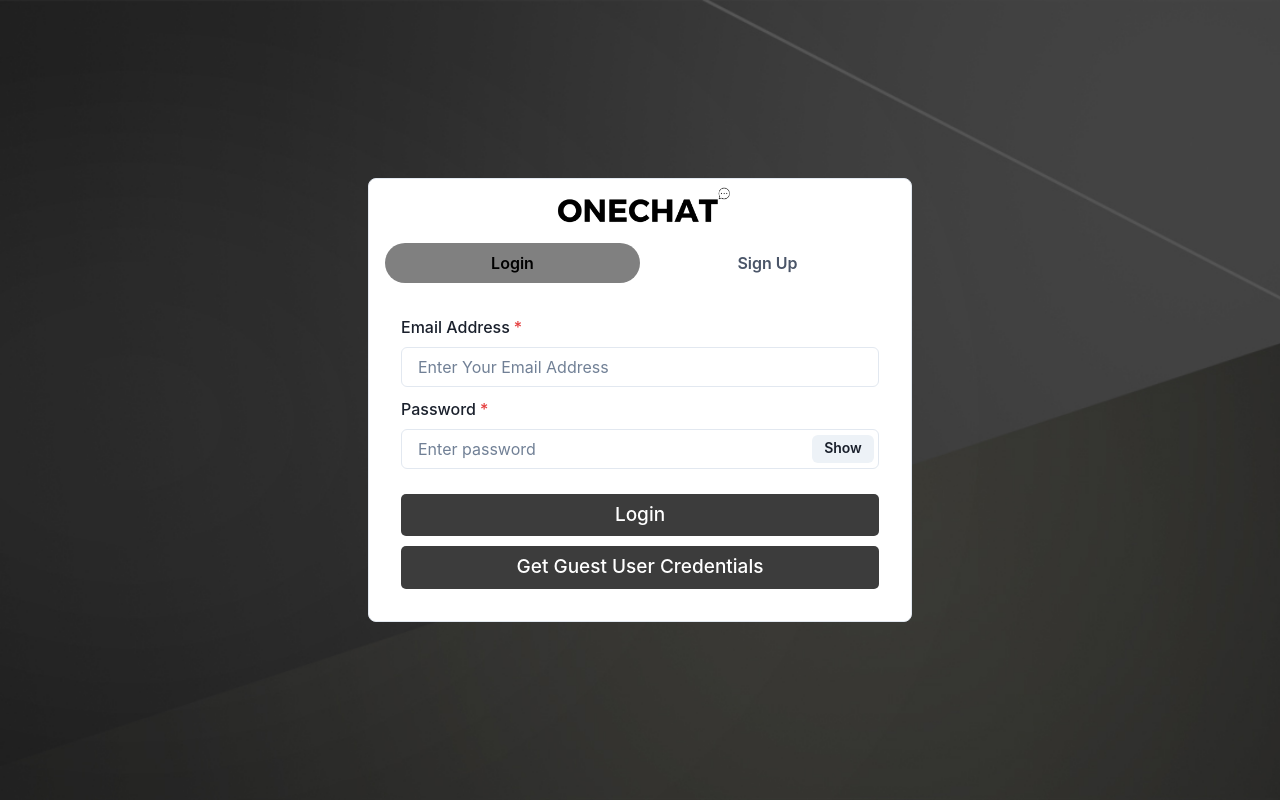
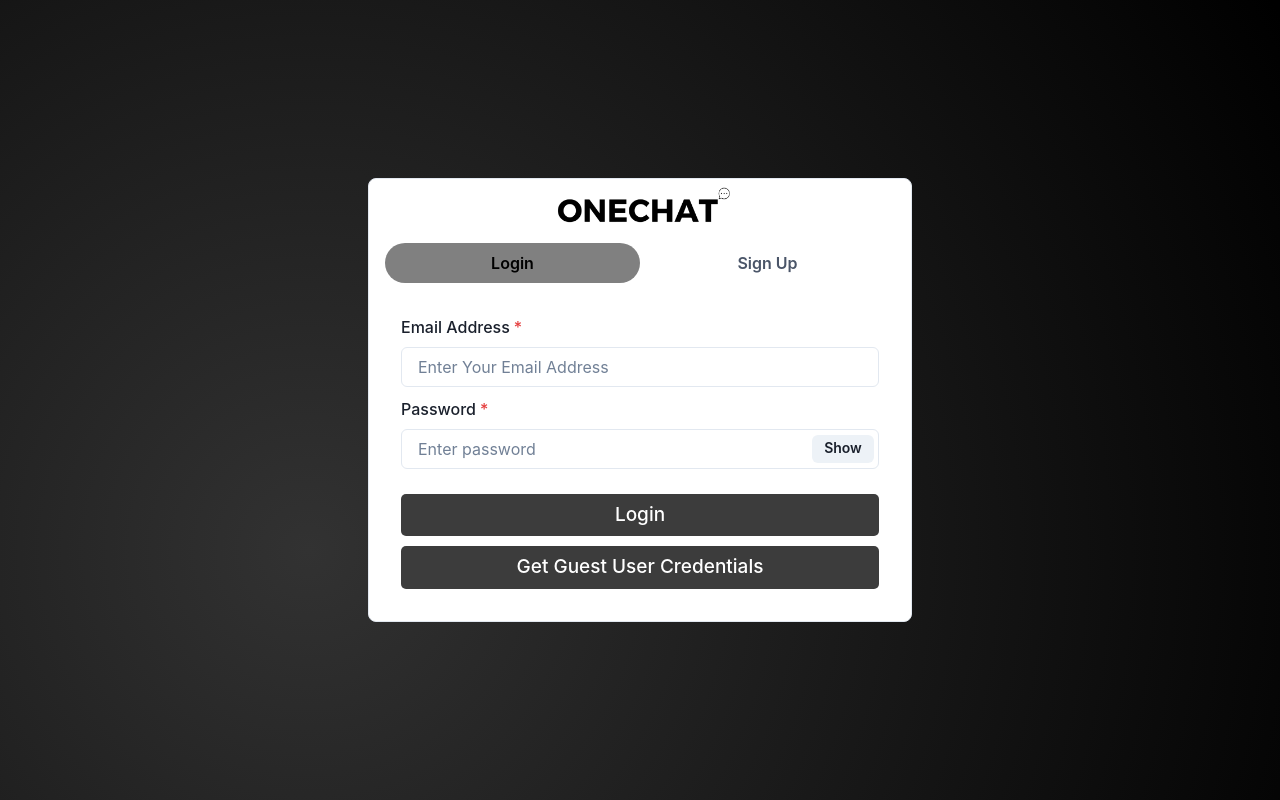
Before and after one commit to vedant-thakre/Onechat-frontend, a React (Create React App) app: page / in a window 1280 px wide. Built offline with nearby package versions, Linux system fonts and the light colour scheme.

Commit message:
background changed

```diff
--- a/src/App.css
+++ b/src/App.css
@@ -3,9 +3,6 @@
 .App {
   min-height: 100vh;
   display: flex;
-  background-image: url("./—Pngtree—dark\ gray\ minimalist\ geometric\ background_728283.jpg");
-  background-position: center;
-  background-size: cover;
 }
 
 ::-webkit-scrollbar {
--- a/src/App.js
+++ b/src/App.js
@@ -2,14 +2,24 @@ import "./App.css";
 import Homepage from "./Pages/Homepage";
 import { Route, Routes } from "react-router-dom";
 import Chatpage from "./Pages/Chatpage";
+import { ChatState } from "./Context/ChatProvider";
 
 function App() {
+    const { mode } = ChatState();
+
+    const appStyles = {
+      minHeight: "100vh",
+      display: "flex",
+      background: mode
+        ? "#000000"
+        : "radial-gradient(circle at 24.1% 68.8%, rgb(50, 50, 50) 0%, rgb(0, 0, 0) 99.4%)",
+    };
+
   return (
-    <div className="App">
+    <div className="App" style={appStyles}>
       <Routes>
-
-      <Route path="/" Component={Homepage}  exact />
-      <Route path="/chats" Component={Chatpage} />
+        <Route path="/" Component={Homepage} exact />
+        <Route path="/chats" Component={Chatpage} />
       </Routes>
     </div>
   );
```
